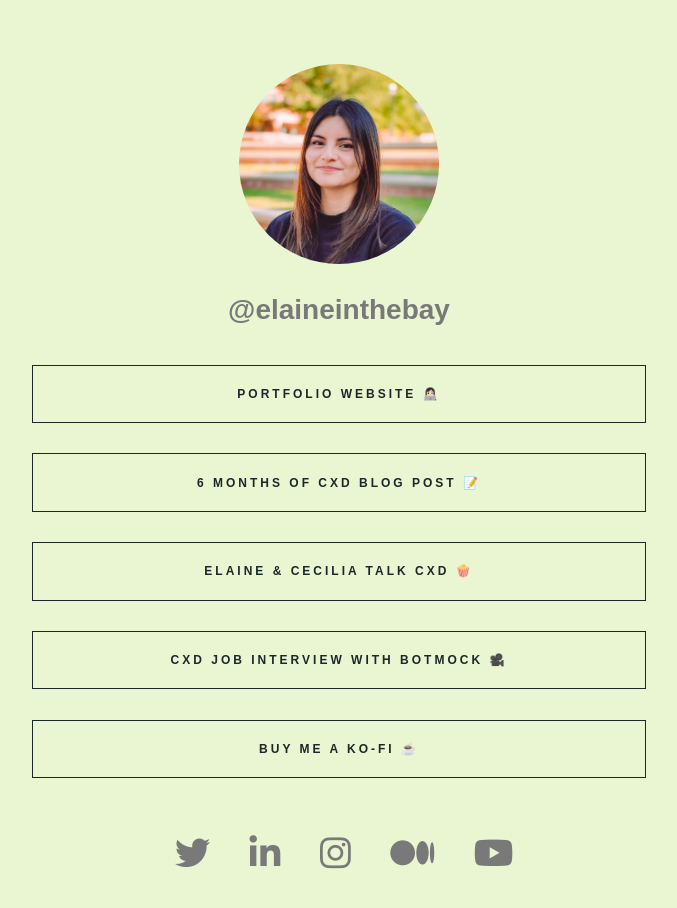
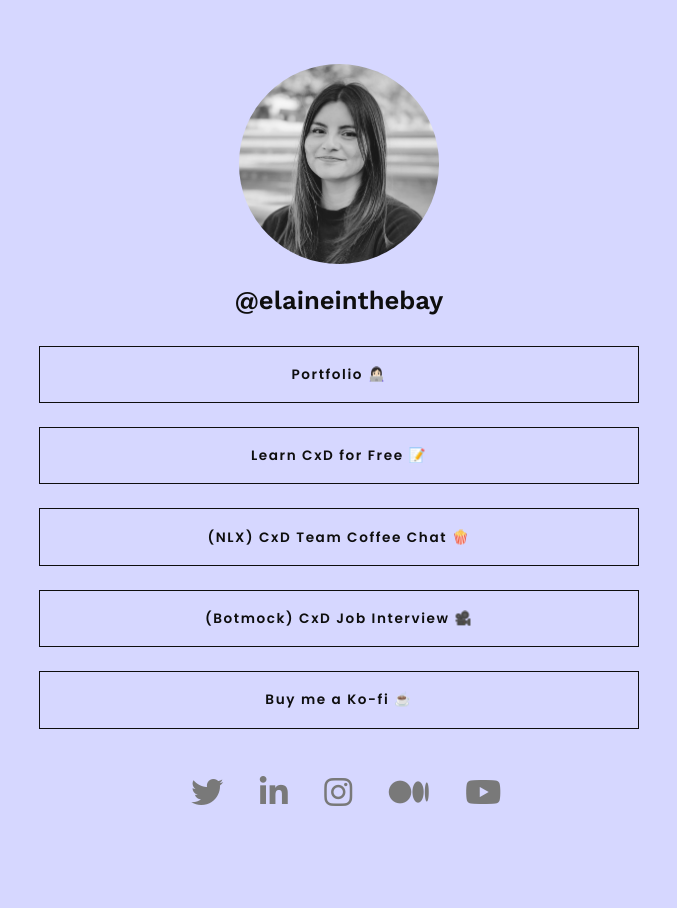
Before and after one commit to elaineinthebay/linkinbio, a plain HTML site: page index.html in a window 1280 px wide. Shown: the whole page, without its empty margins (301-978 px from the left). After the commit the page ends 845 px from the top, so only its background shows below. Drawn offline with nearby package versions, Linux system fonts and the light colour scheme; a web font is replaced by a local one.

Commit message:
updated spacing, color, links

```diff
--- a/index.html
+++ b/index.html
@@ -17,15 +17,14 @@
 
 <body>
     <div class="image-holder">
-        <img src="media/elaine_headshot_cropped.jpg" alt="Headshot of Elaine">
+        <img src="media/34 copy 2.jpg" alt="Headshot of Elaine">
         <h1>@elaineinthebay</h1>
     </div>
     <div class="links">
-        <a class="btn" href='https://elaineinthebay.netlify.app/'>Portfolio website 👩🏻‍💻</a>
-        <a class="btn" href='https://elaineinthebay.medium.com/6-months-of-conversation-design-792385218993'>6 Months of
-            CxD blog post 📝</a>
-        <a class="btn" href='https://vimeo.com/588617227'>Elaine & Cecilia talk CxD 🍿</a>
-        <a class="btn" href='https://www.botmock.com/blog/cxd-job-interview'>CxD Job Interview with Botmock 🎥</a>
+        <a class="btn" href='https://elaineinthebay.netlify.app/'>Portfolio 👩🏻‍💻</a>
+        <a class="btn" href='https://medium.com/moonbay-labs/learn-conversation-design-for-free-8b4451099b8e'>Learn CxD for Free 📝</a>
+        <a class="btn" href='https://vimeo.com/588617227'>(NLX) CxD Team Coffee Chat 🍿</a>
+        <a class="btn" href='https://www.botmock.com/blog/cxd-job-interview'>(Botmock) CxD Job Interview 🎥</a>
         <a class="btn" href='https://ko-fi.com/elaineinthebay'>Buy me a Ko-fi ☕</a>
     </div>
     <footer>
--- a/styling/styles.scss
+++ b/styling/styles.scss
@@ -1,44 +1,48 @@
-@import url('https://fonts.googleapis.com/css?family=Muli:300,700+family=Ramabhadra');
-@import url('https://fonts.googleapis.com/css?family=Gochi+Hand');
+@import url("https://fonts.googleapis.com/css2?family=Work+Sans:ital,wght@400;0,600;1,300&display=swap");
+@import url("https://fonts.googleapis.com/css2?family=Poppins:wght@600&display=swap");
 
 $colors: (
   primary: #c0c0c0,
-    accent: #849D47,
-    dark: #1A282A,
-    light: #EAF5D1,
+  accent: #a7a9ff,
+  dark: #0e0e0e,
+  light: #d6d7ff,
   wht: #fff,
   gry: #797979,
 );
 
 @function color($color-name) {
-    @return map-get($map: $colors, $key: $color-name)
-};
+  @return map-get($map: $colors, $key: $color-name);
+}
 
-@mixin pseudo ($content: '') {
+@mixin pseudo($content: "") {
   position: absolute;
   content: $content;
 }
 
-@mixin transition($property: all, $duration: 0.65s, $ease: cubic-bezier(0.165,0.84,0.44,1)) {
+@mixin transition(
+  $property: all,
+  $duration: 0.65s,
+  $ease: cubic-bezier(0.165, 0.84, 0.44, 1)
+) {
   transition: $property $duration $ease;
 }
 
-
 * {
   box-sizing: border-box;
-    &::before, &::after {
+  &::before,
+  &::after {
     box-sizing: inherit;
   }
 }
 
 body {
-    font-family: 'Wilma-Mankiller-modern', sans-serif;
-    font-size: 14px;
-    font-weight: 300;
-    line-height: 1.5;
+  font-family: "Work Sans", sans-serif;
+  font-size: 0.8rem;
+  font-weight: 400;
+  line-height: 1.25;
   margin: 0;
   padding: 0;
-    color: color(gry);
+  color: color(dark);
   background: color(light);
   text-rendering: optimizeLegibility;
 }
@@ -62,8 +66,11 @@ img {
 }
 
 .links > a {
+  font-family: "Poppins", sans-serif;
   align-self: center;
-    width: 48vw;
+  width: 80vw;
+  max-width: 600px;
+  min-width: 210px;
 }
 
 .btn {
@@ -71,17 +78,16 @@ img {
   display: block;
   color: color(dark);
   border: 1px solid color(dark);
-    padding: 1.2rem 3.4rem;
-    margin: 0.95rem 0;
+  padding: 1.2rem 3rem;
+  margin: 0.75rem 0;
   font-family: inherit;
-    font-size: 0.75rem;
-    font-weight: 700;
+  font-size: 0.85rem;
+  font-weight: 400;
   text-align: center;
-    text-transform: uppercase;
   text-decoration: none;
   cursor: pointer;
   transform: translate(0);
-    letter-spacing: 0.1875rem;
+  letter-spacing: 0.1rem;
   &.fill {
     background: color(primary);
   }
@@ -89,14 +95,14 @@ img {
   &:hover {
     color: color(accent);
     &::before {
-          @include transition(transform, 0.65s, cubic-bezier(0.165,0.84,0.44,1));
+      @include transition(transform, 0.65s, cubic-bezier(0.165, 0.84, 0.44, 1));
       transform: scaleY(1);
       transform-origin: 0%;
     }
   }
   &::before {
     @include pseudo();
-        @include transition(transform, 0.65s, cubic-bezier(0.165,0.84,0.44,1));
+    @include transition(transform, 0.65s, cubic-bezier(0.165, 0.84, 0.44, 1));
     z-index: -1;
     top: 0;
     left: 0;
@@ -112,14 +118,13 @@ footer {
   display: flex;
   justify-content: center;
   color: color(dark);
-    font-size: 2.2rem;
+  font-size: 2rem;
 }
 
 ul > a {
   color: color(gry);
-    margin-right: 1.86rem;
+  margin-right: 1.6rem;
 }
-
 
 ul > a:hover,
 ul > a:active {
```
Also changed, not shown: media/34 copy 2.jpg (added), media/elaine_headshot_cropped.jpg (deleted), styling/styles.css, 3 other files. Lines whose indentation alone changed are shown as unchanged.
